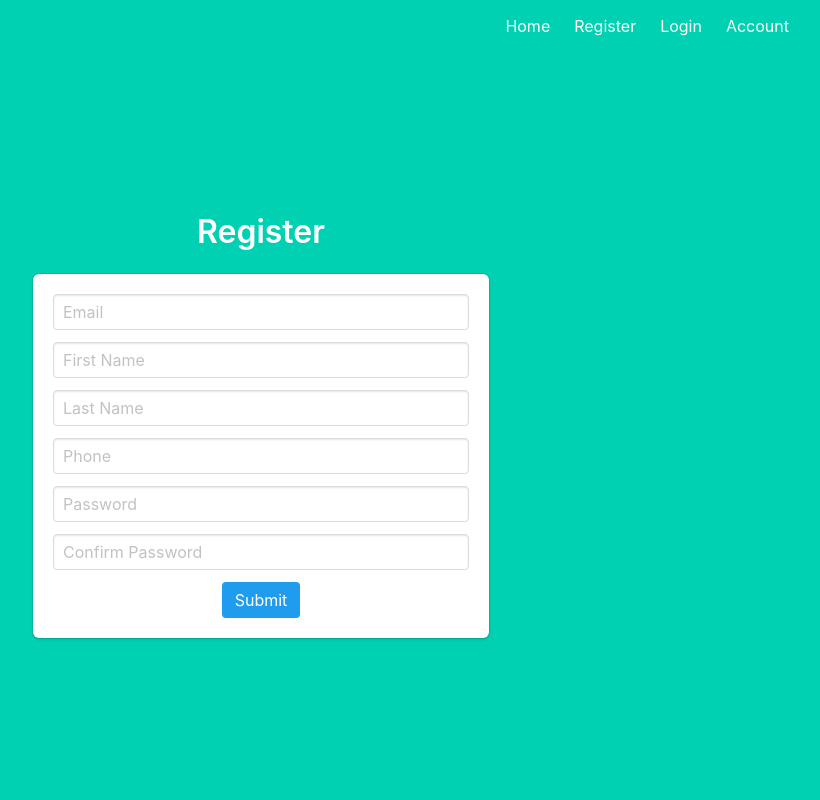
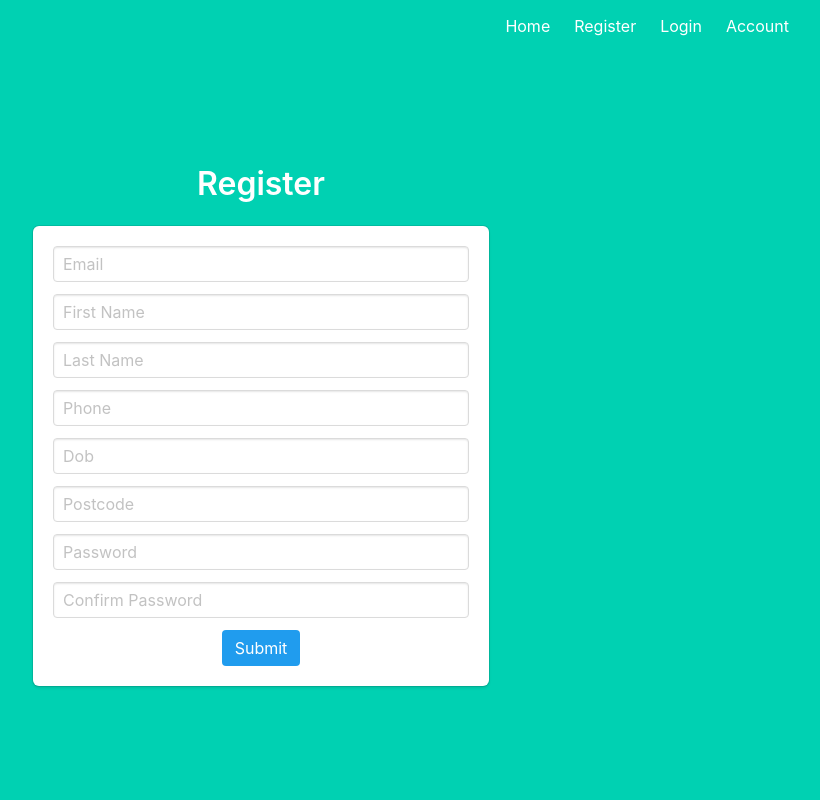
Before and after one commit to tdook/LotteryWebApp, a Flask app: page /register in a window 1280 px wide. Shown: the whole page, without its empty margins (427-1247 px from the left). Run offline with Flask 3, Linux system fonts and the light colour scheme; some libraries are stand-ins or nearby versions.

Commit message:
postcode dob

```diff
--- a/lottery/views.py
+++ b/lottery/views.py
@@ -54,7 +54,7 @@ def create_draw():
         encrypted_numbers = encrypt(submitted_numbers, current_user.post_key)
 
         # create a new draw with the form data.
-        new_draw = Draw(user_id=current_user.id, numbers=encrypted_numbers, master_draw=False, lottery_round=0,post_key=current_user.post_key)
+        new_draw = Draw(user_id=current_user.id, numbers=encrypted_numbers, master_draw=False, lottery_round=1,post_key=current_user.post_key)
         # add the new draw to the database
         db.session.add(new_draw)
         db.session.commit()
--- a/templates/users/register.html
+++ b/templates/users/register.html
@@ -44,6 +44,22 @@
                 </div>
                 <div class="field">
                     <div class="control">
+                        {{ form.dob(class="input", placeholder="Dob") }}
+                    </div>
+                    {% for error in form.dob.errors %}
+                        <p class="help is-danger">{{ error }}</p>
+                        {% endfor %}
+                </div>
+            <div class="field">
+                    <div class="control">
+                        {{ form.postcode(class="input", placeholder="Postcode") }}
+                    </div>
+                    {% for error in form.postcode.errors %}
+                        <p class="help is-danger">{{ error }}</p>
+                        {% endfor %}
+                </div>
+                <div class="field">
+                    <div class="control">
                         {{ form.password(class="input", placeholder="Password") }}
                     </div>
                     {% for error in form.password.errors %}
--- a/users/forms.py
+++ b/users/forms.py
@@ -20,6 +20,19 @@ def phone(self,phone):
     if not p.match(phone.data):
         raise ValidationError('Must contain only digits from 0-9 in the form XXXX-XXX-XXXX')
 
+def dob_pattern(self,dob):
+    dobcheck = re.compile(r'^(0[1-9]|[1-2][0-9]|3[0-1])/(0[1-9]|1[0-2])/(19|20)\d{2}$')
+    if not dobcheck.match(dob.data):
+        raise ValidationError('Please ensure dob is in the correct format DD/MM/YYYY')
+
+def postcode_pattern(self,postcode):
+    #postcodecheck = re.compile(r'^[A-Z]\d [A-Z]{2}\d{2}$|^[A-Z]\d{2} [A-Z]{2}\d{2}$|^[A-Z]{2}\d [A-Z]{2}\d{2}$|^[A-Z]{2}\d[A-Z] \d{2}$')
+    postcodecheck = re.compile(
+        r'^[A-Z]\d\s?\d[A-Z]?|[A-Z]\d{2}\s?\d[A-Z]?|[A-Z]{2}\d\s?\d[A-Z]?|[A-Z]{2}\d[A-Z]\s?\d{2}$')
+
+   # postcodecheck = re.compile(r'^[A-Z]\d[A-Z]?\s?\d[A-Z]{2}$')
+    if not postcodecheck.match(postcode.data):
+        raise ValidationError('Postcode must be in form XY YXX, XYY YXX, or XXY YXX. (X as an uppercase letter, Y as a digit')
 def validate_password(self, password):
     p = re.compile(r'(?=.*\d)(?=.*[A-Z])(?=.*[a-z])(?=.*\W)')
     if not p.match(password.data):
@@ -32,6 +45,8 @@ class RegisterForm(FlaskForm):
     firstname = StringField(validators=[InputRequired(),fname_lname_check])
     lastname = StringField(validators=[InputRequired(),fname_lname_check])
     phone = StringField(validators=[InputRequired(), phone])
+    dob = StringField(validators=[InputRequired(), dob_pattern])
+    postcode = StringField(validators=[InputRequired(), postcode_pattern])
     password = PasswordField(validators=[InputRequired(), Length(min=6, max=12), validate_password])
     confirm_password = PasswordField(validators=[InputRequired(),EqualTo('password',message='Both password fields must be equal')])
     submit = SubmitField()
--- a/users/views.py
+++ b/users/views.py
@@ -42,6 +42,8 @@ def register():
                         lastname=form.lastname.data,
                         phone=form.phone.data,
                         password=form.password.data,
+                        dob=form.dob.data,
+                        postcode=form.postcode.data,
                         role='user')
 
         # add the new user to the database
```
Also changed, not shown: models.py (+8 -2 lines), instance/lottery.db, 1 other file.
